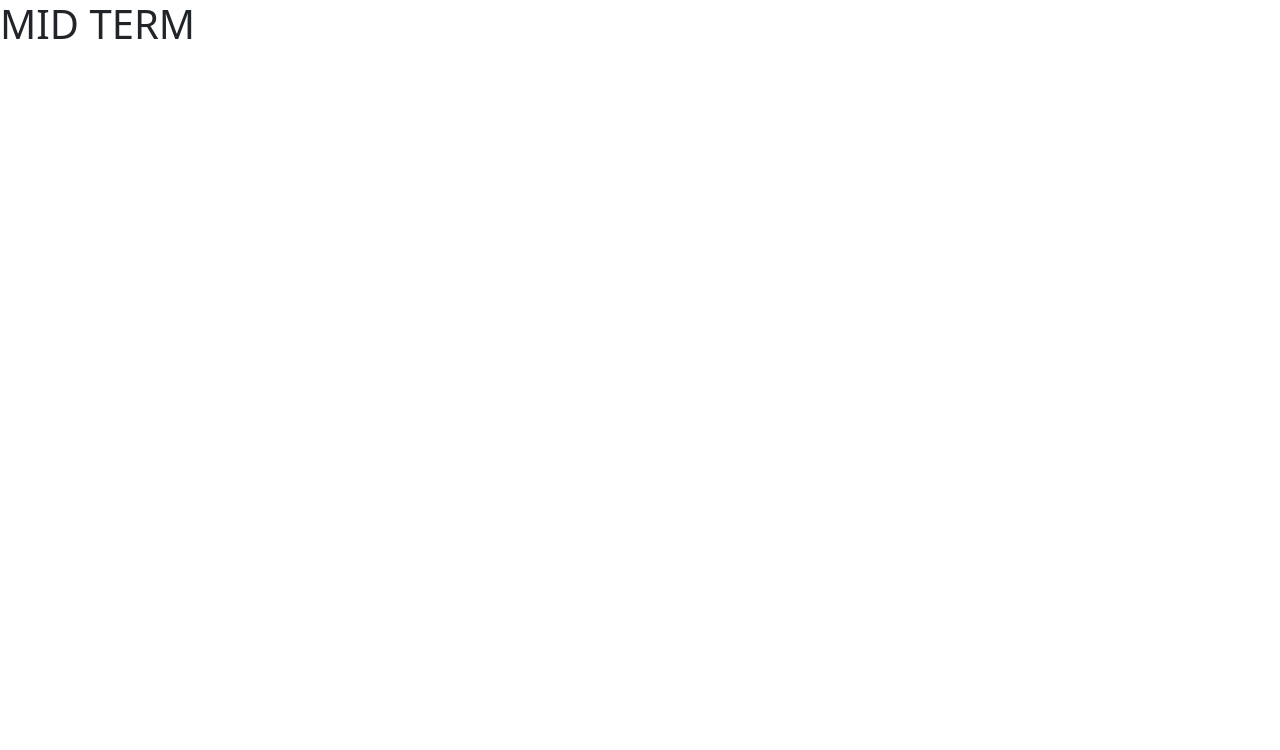
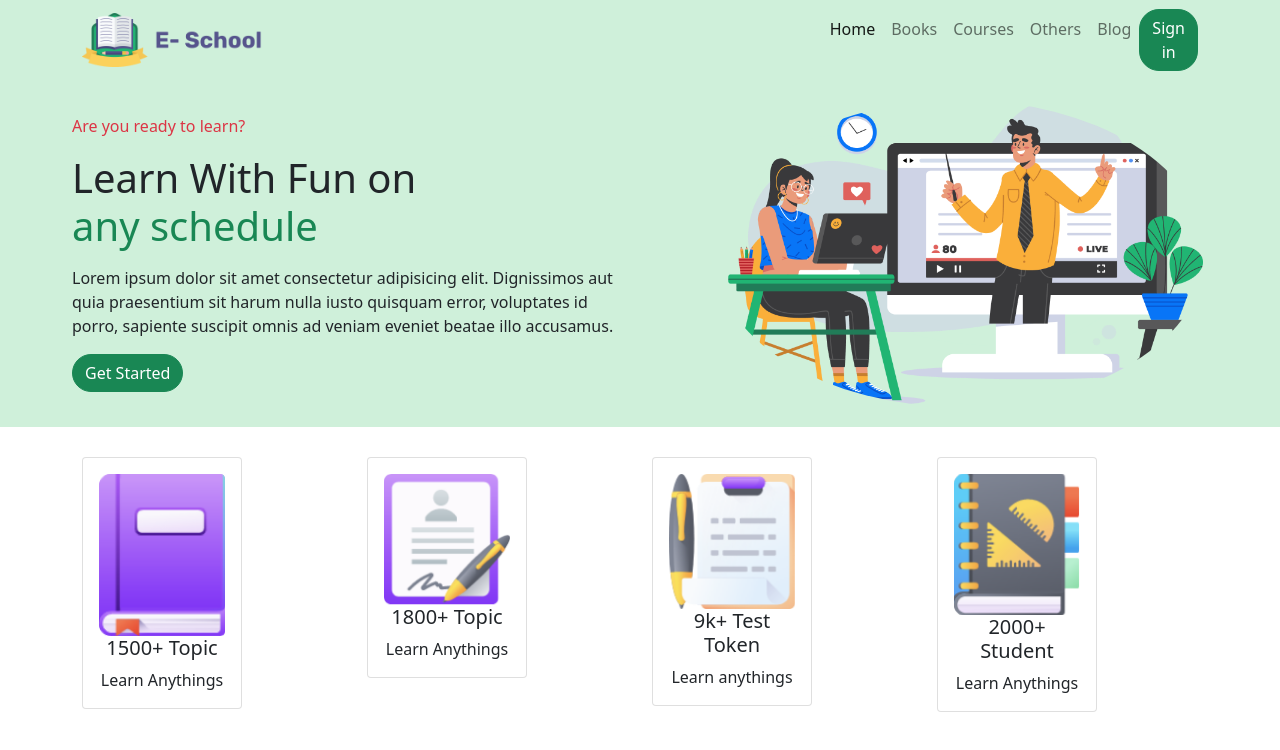
Before and after one commit to ShejutiB/MID-TERM, a plain HTML site: page index.html in a window 1280 px wide. Drawn offline with nearby package versions, Linux system fonts and the light colour scheme.

Commit message:
final submission

```diff
--- a/index.html
+++ b/index.html
@@ -10,7 +10,114 @@
 <link rel="stylesheet" href="style.css">
 </head>
 <body>
-<h1> MID TERM</h1>
+<!-- navbar -->
+<header>
+    <div>
+    <nav class="navbar navbar-expand-lg navbar-light " style="background-color: rgb(207, 240, 218);">
+        <div class="container">
+          <a class="navbar-brand" href="#"><img src="Logo.png" width="25%"></a>
+          <button class="navbar-toggler" type="button" data-bs-toggle="collapse" data-bs-target="#navbarSupportedContent" aria-controls="navbarSupportedContent" aria-expanded="false" aria-label="Toggle navigation">
+            <span class="navbar-toggler-icon"></span>
+          </button>
+          <div class="collapse navbar-collapse" id="navbarSupportedContent">
+            <ul class="navbar-nav ms-auto mb-2 mb-lg-0">
+              <li class="nav-item">
+                <a class="nav-link active" aria-current="page" href="#">Home</a>
+              </li>
+              <li class="nav-item">
+                <a class="nav-link" href="#">Books</a>
+              </li>
+              <li class="nav-item">
+                <a class="nav-link" href="#">Courses</a>
+              </li>
+              <li class="nav-item">
+                <a class="nav-link" href="#">Others</a>
+              </li>
+              <li class="nav-item">
+                <a class="nav-link" href="#">Blog</a>
+              </li>
+              <button class="btn btn-success" style="border-radius: 20px;">
+                Sign in
+
+             </button>
+            </ul>
+
+
+          </div>
+        </div>
+      </nav>
+    </div>
+</header>
+
+<!-- 2nd part begins -->
+<main>
+    <div class="container-fluid" style="padding-top: 20px; padding-bottom: 20px; background-color: rgb(207, 240, 218);">
+    <div class="row">
+        <div class="d-flex justify-content-center align-items-center col-lg-6 col-md-6 col-12">
+            <div>
+                <p class="text-danger" style="margin-left: 60px;">Are you ready to learn?</p>
+                <h1 style="margin-left: 60px;">Learn With Fun on <p class="text-success">any schedule</p></h1>
+                <p style="margin-left: 60px;">Lorem ipsum dolor sit amet consectetur adipisicing elit. Dignissimos aut quia praesentium sit harum nulla iusto quisquam error, voluptates id porro, sapiente suscipit omnis ad veniam eveniet beatae illo accusamus.</p>
+
+            <button class="btn btn-success" style="margin-left: 60px; border-radius: 50px;">
+               Get Started
+
+            </button>
+        </div>
+
+        </div>
+
+    <div class="d-flex justify-content-center align-items-center col-lg-6 col-md-6 col-12">
+        <img src="Illustration.png" width="80%" style="border-radius:100%;">
+    </div>
+
+    </div>
+    </div>
+
+    <!-- 3rd part begins -->
+<div class="container" style="padding-top: 30px;">
+    <div class="row">
+    <div class="col">
+        <div class="card text-center" style="width: 10rem;">
+            <div class="card-body">
+                <img src="book.png" class="card-img-top" alt="..">
+                <h5 class="card-title">1500+ Topic</h5>
+                <p class="card-text">Learn Anythings</p>
+
+            </div>
+        </div>
+    </div>
+    <div class="col">
+        <div class="card text-center" style="width: 10rem;">
+            <div class="card-body">
+                <img src="Student.png" class="card-img-top" alt="..">
+                <h5 class="card-title">1800+ Topic</h5>
+                <p class="card-text">Learn Anythings</p>
+
+            </div>
+        </div>
+    </div>
+    <div class="col">
+        <div class="card text-center" style="width: 10rem;">
+            <div class="card-body">
+                <img src="Test.png" class="card-img-top" alt="..">
+                <h5 class="card-title">9k+ Test Token</h5>
+                <p class="card-text">Learn anythings</p>
+
+            </div>
+        </div>
+    </div>
+    <div class="col">
+        <div class="card text-center" style="width: 10rem;">
+            <div class="card-body">
+                <img src="Students.png" class="card-img-top" alt="..">
+                <h5 class="card-title">2000+ Student</h5>
+                <p class="card-text">Learn Anythings</p>
+
+            </div>
+        </div>
+    </div>
+</div>
 
 <!-- Bootstrap JS LInk -->
     <script src="https://cdn.jsdelivr.net/npm/bootstrap@5.1.0/dist/js/bootstrap.bundle.min.js" integrity="sha384-U1DAWAznBHeqEIlVSCgzq+c9gqGAJn5c/t99JyeKa9xxaYpSvHU5awsuZVVFIhvj" crossorigin="anonymous"></script>
```
Also changed, not shown: Illustration.png (added), Logo.png (added), Student.png (added), Students.png (added), Test.png (added), book.png (added), calendar (1).png (added), people.png (added).
